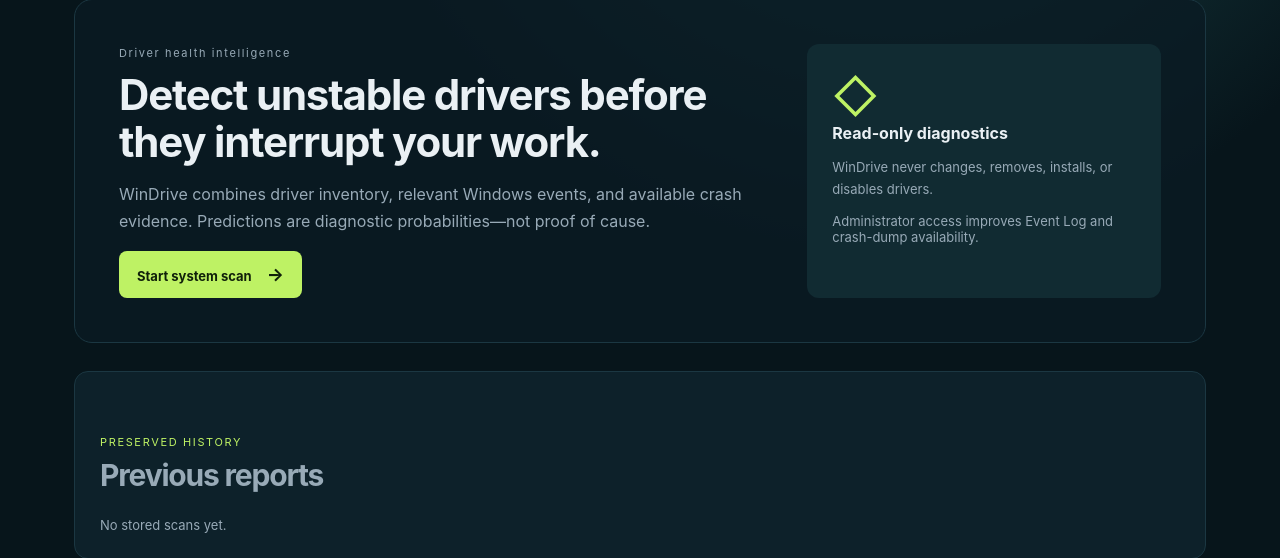
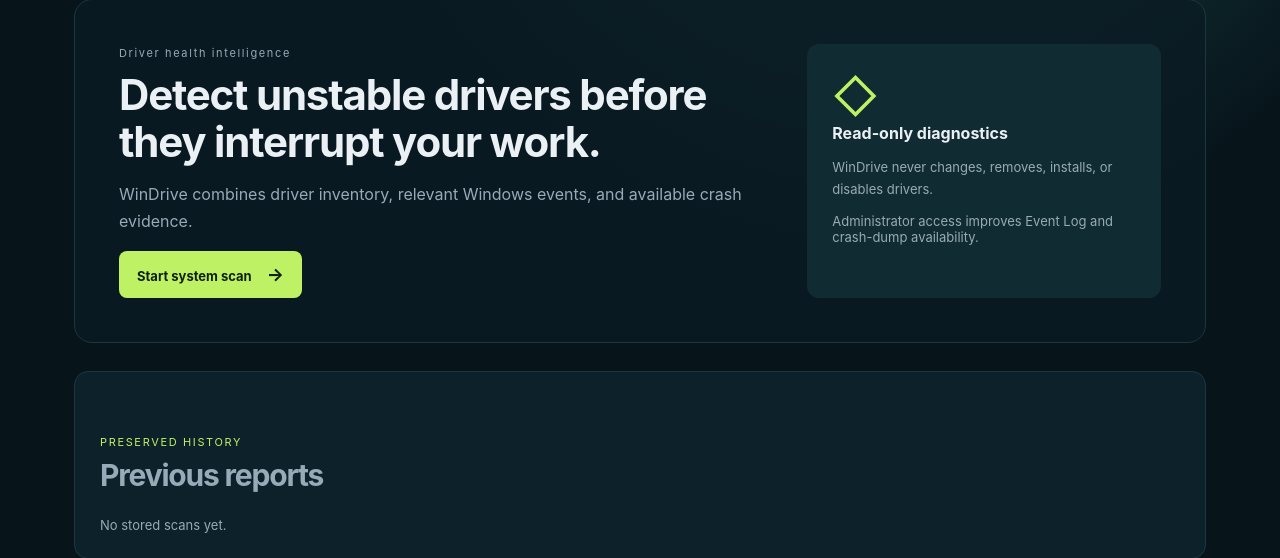
Before and after one commit to scriptpriest1/windrive, a Flask app: page / in a window 1280 px wide. Shown: the part 152-710 px from the top of the page. Run offline with Flask 3, Linux system fonts and the light colour scheme; data that the repository does not hold is empty.

Commit message:
Modified

```diff
--- a/app/static/js/app.js
+++ b/app/static/js/app.js
@@ -35,7 +35,7 @@ function render(filter) {
 
 async function showResults(id) {
   scanId = id; $("#progressCard").classList.add("hidden");
-  try { const data = await getJson(`/api/scan/${id}/results`); results = data.results; $("#resultsCard").classList.remove("hidden"); const scanEvidence = data.scan.unassociated_event_count ? ` ${data.scan.unassociated_event_count} relevant event(s) were retained as scan-level evidence because they could not be confidently linked to a driver.` : ""; const warning = data.scan.warning ? `Collection note: ${data.scan.warning} ` : ""; $("#notice").textContent = `${warning}Classifications are probability-based ML predictions and require verification.${scanEvidence}`; render("ALL"); } catch (error) { $("#notice").textContent = `Results unavailable: ${error.message}`; }
+  try { const data = await getJson(`/api/scan/${id}/results`); results = data.results; $("#resultsCard").classList.remove("hidden"); const scanEvidence = data.scan.unassociated_event_count ? ` ${data.scan.unassociated_event_count} relevant event(s) were retained as scan-level evidence because they could not be confidently linked to a driver.` : ""; const warning = data.scan.warning ? `Collection note: ${data.scan.warning} ` : ""; render("ALL"); } catch (error) { $("#notice").textContent = `Results unavailable: ${error.message}`; }
 }
 
 async function detailsFor(driverId) {
--- a/app/templates/index.html
+++ b/app/templates/index.html
@@ -21,8 +21,7 @@
           <h2>Detect unstable drivers before they interrupt your work.</h2>
           <p>
             WinDrive combines driver inventory, relevant Windows events, and
-            available crash evidence. Predictions are diagnostic
-            probabilities—not proof of cause.
+            available crash evidence.
           </p>
           <button id="scan">Start system scan <b>→</b></button>
         </div>
```
